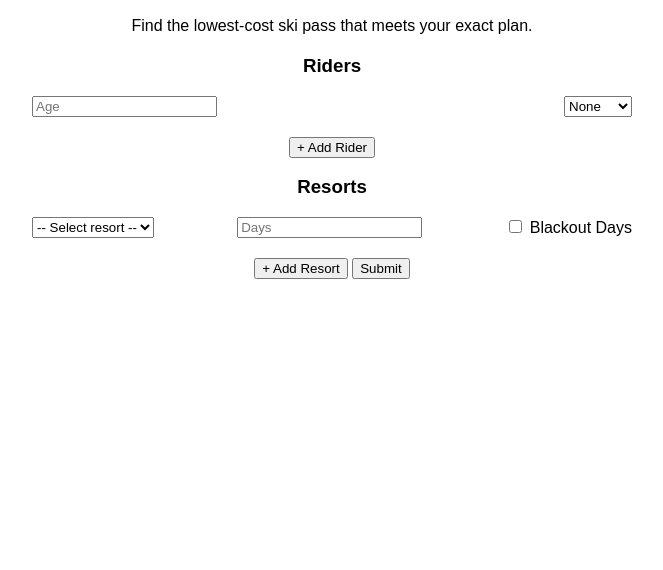
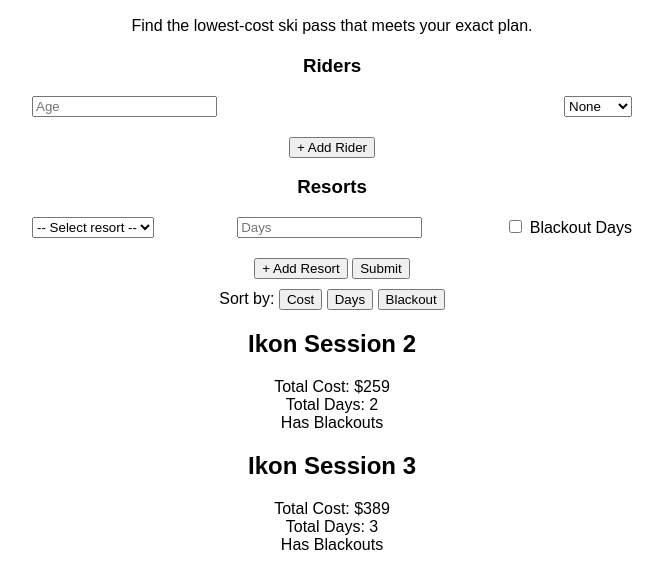
Before and after one commit to thesnowgenius/ExpertModeUI, a plain HTML site: page index.html in a window 1280 px wide. Shown: the part 223-793 px from the top of the page, without its empty margins (308-971 px from the left). Drawn offline with Linux system fonts and the light colour scheme.

Commit message:
Update index.html
updates to show results pretty!

```diff
--- a/index.html
+++ b/index.html
@@ -49,11 +49,18 @@
             <button type="submit" id="submitBtn">Submit</button>
         </form>
 
-        <pre id="result"></pre>
+        <div class="sort-bar">
+            Sort by:
+            <button type="button" onclick="sortBy('total_cost')">Cost</button>
+            <button type="button" onclick="sortBy('total_days')">Days</button>
+            <button type="button" onclick="sortBy('blackout_true')">Blackout</button>
+        </div>
+
+        <div id="results-container" class="card-grid"></div>
     </div>
+
     <script src="static/script.js"></script>
-
-<script src="autoResize.js"></script>
-
+    <script src="results.js"></script>
+    <script src="autoResize.js"></script>
 </body>
 </html>
```
